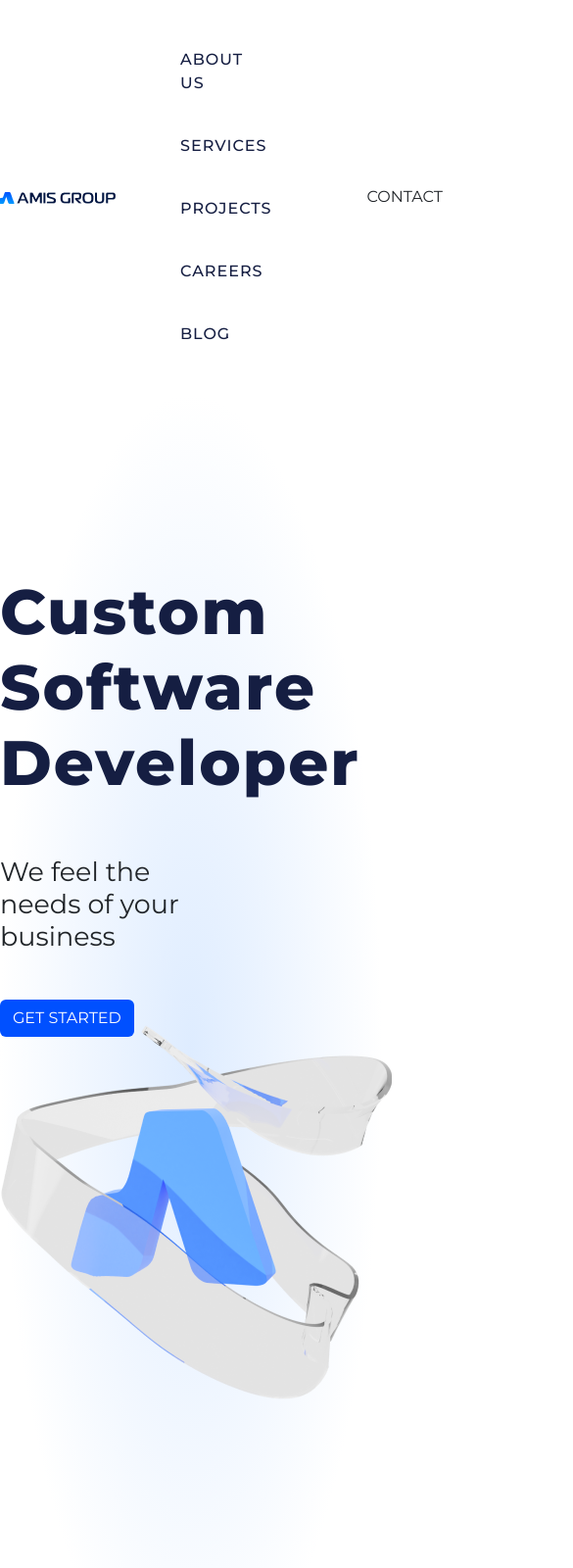
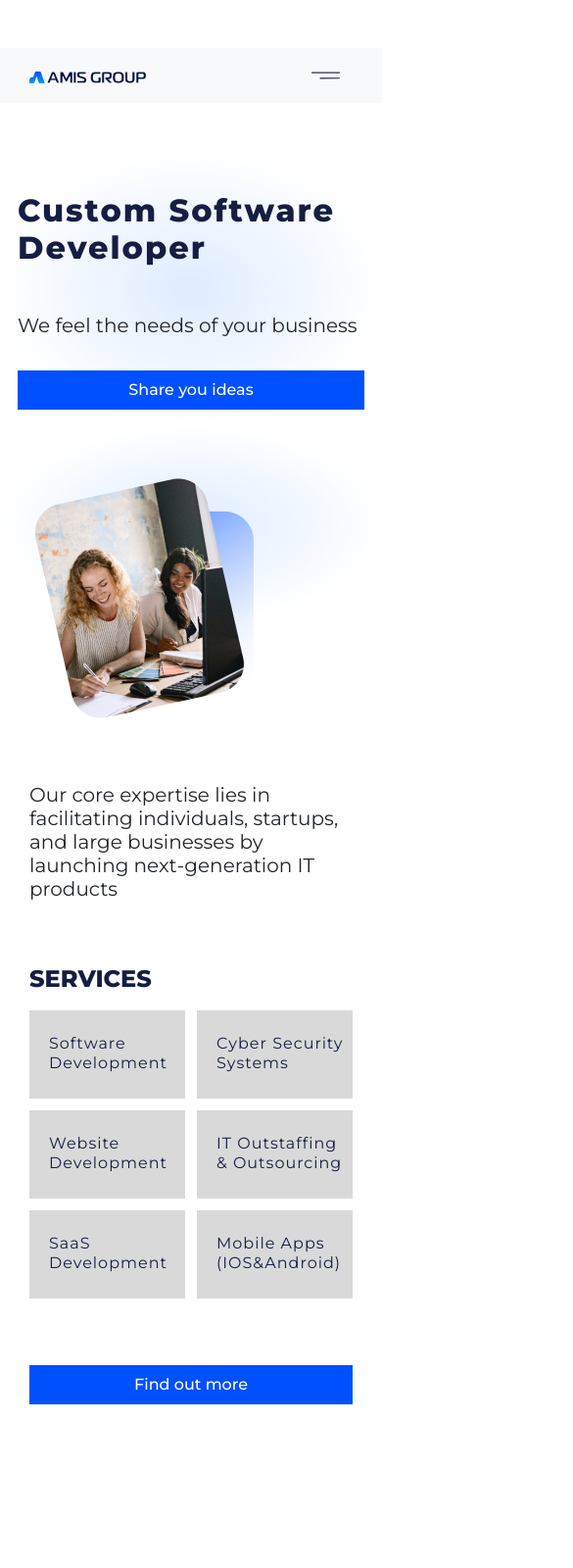
Before and after one commit to fuad123456/amis, a plain HTML site: page index.html in a window 390 px wide. Shown: the top 1600 px of the page at 98% size, 585 px wide, since content can reach past the window. After the commit the page ends 1538 px from the top, so only its background shows below. Drawn offline with nearby package versions, Linux system fonts and the light colour scheme.

Commit message:
feat: main-content our services

```diff
--- a/index.html
+++ b/index.html
@@ -11,13 +11,14 @@
 	<link rel="preconnect" href="https://fonts.googleapis.com">
 	<link rel="preconnect" href="https://fonts.gstatic.com" crossorigin>
 	<link href="https://fonts.googleapis.com/css2?family=Montserrat:wght@400;500;700;800&display=swap" rel="stylesheet">
+
 	<title>Document</title>
 </head>
 
 <body>
 
 	<header class="header">
-		<div class="container main-container">
+		<!-- <div class="container main-container">
 			<div class="header-container">
 				<div class="logo">
 					<img src="assets/svg/logo-light.png" alt="logo">
@@ -33,21 +34,54 @@
 				</nav>
 				<div class="btn-contact"><button class="btn btn-outline me-2">CONTACT</button></div>
 			</div>
-		</div>
+		</div> -->
+		<!-- <div class="container"> -->
+			<nav class="navbar navbar-expand-lg bg-light">
+				<div class="container center main-container">
+				  <a class="navbar-brand mr-64" href="#" >
+					<img src="./assets/svg/logo-light.png" alt="">
+				  </a>
+				  <button class="navbar-toggler" type="button" data-bs-toggle="collapse" data-bs-target="#navbarSupportedContent" aria-controls="navbarSupportedContent" aria-expanded="false" aria-label="Toggle navigation">
+					<span class="navbar-toggler-icon"></span>
+				  </button>
+				  <div class="collapse navbar-collapse" id="navbarSupportedContent">
+					<ul class="navbar-nav me-auto mb-2 mb-lg-0 justify-content-lg-between align-content-lg-center align-content-sm-start mr-64">
+					  <li class="nav-item">
+						<a class="nav-list__link" href="#">about us</a>
+					  </li>
+					  <li class="nav-item">
+						<a class="nav-list__link" href="#">services</a>
+					  </li>
+					  <li class="nav-item dropdown">
+						<a class="nav-list__link" href="#">projects</a>
+					  </li>
+					  <li class="nav-item">
+						<a class="nav-list__link" href="#">careers</a>
+					  </li>
+					  <li class="nav-item">
+						<a class="nav-list__link" href="#">blog</a>
+					  </li>
+					</ul>
+					<div class="btn-contact"><button class="btn btn-outline me-2">CONTACT</button></div>
+				  </div>
+				</div>
+			  </nav>
+		<!-- </div> -->
 	</header>
 	<main>
 		<section class="main-content pt-184">
 			<div class="container main-container">
 				<div class="row align-items-end gap-3">
-					<div class="col-7 sz align-items-end">
+					<div class="col-lg-7 col-sm-12 sz align-items-end">
 						<div class="main-blok">
-							<h1 class="main-section-title mb-56">Custom Software Developer</h1>
-							<p class="section-desc mb-48">We feel the needs of your business</p>
-							<button class="btn btn-color">GET STARTED</button>
+							<h1 class="main-section-title">Custom Software<br> Developer</h1>
+							<p class="section-desc ">We feel the needs of your business</p>
+							<button class="btn btn-color d-none d-lg-block">GET STARTED</button>
+							<button class="btn mobile-button btn-color d-block d-lg-none">Share you ideas</button>
 						</div>
 					</div>
-					<div class="col sz">
-						<div class="section-img">
+					<div class="col sz ">
+						<div class="section-img d-none d-lg-block">
 							<img src="assets/images/Amis3dlogo.png" alt="">
 						</div>
 					</div>
@@ -60,12 +94,16 @@
 				<div class="section-content">
 					<div class="df">
 						<div class="images">
-							<div class="women"><img src="./assets/images/Home-page-women.png" alt=""></div>
-							<div class="blue-ball"><img src="./assets/svg/Blue-ball.svg" alt=""></div>
-							<div class="line"><img src="./assets/svg/line.svg" alt=""></div>
-							<div class="figure"><img src="./assets/svg/Falling-figures.svg" alt=""></div>
+							<div class="women"><img src="./assets/images/Home-page-women.png" alt="">
+								<div class="images-content d-block d-lg-none"> Our core expertise lies in facilitating individuals, startups, and large businesses by launching next-generation IT products</div>
+							</div>
+							<div class="blue-ball d-none d-lg-block"><img src="./assets/svg/Blue-ball.svg" alt=""></div>
+							<div class="line d-none d-lg-block"><img src="./assets/svg/line.svg" alt=""></div>
+							<div class="figure d-none d-lg-block"><img src="./assets/svg/Falling-figures.svg" alt=""></div>
+
 						</div>
-						<div class="content-block">
+
+						<div class="content-block d-none d-lg-block">
 							<div class="block-header">
 								Our
 							</div>
@@ -77,6 +115,7 @@
 				</div>
 			</div>
 		</section>
+
 		<section class="section services">
 			<div class=" main-container">
 				<h2 class="section-title mb-88">services</h2>
@@ -88,11 +127,13 @@
 					<div class="services-item">SaaS Development</div>
 					<div class="services-item">Mobile Apps (IOS&Android)</div>
 				</div>
+				<button class="btn mobile-button btn-color d-block d-lg-none">Find out more</button>
 			</div>
 		</section>
+		<!--
 		<section class="section feedback">
 			<div class=" main-container">
-				<div class="feedback-header mb-48">Let’s disscus your project</div>
+				<div class="feedback-header mb-lg-48">Let’s disscus your project</div>
 				<form action="">
 					<div class="row gx-2 mb-16">
 						<div class="col">
@@ -151,7 +192,7 @@
 				<h2 class="section-title mb-60">Global team</h2>
 				<div class="offices">
 					<div class="offices-countries">
-						<div class="mb-56">Worldwide offices</div>
+						<div class="mb-lg-56">Worldwide offices</div>
 						<div class="row align-items-center">
 							<div class="col-auto df fdc">
 								<div class="mb-60">TAJIKISTAN</div>
@@ -200,7 +241,7 @@
 					<div class="col">
 						<div class="steps">
 							<div class="step-item">
-								<div class="step-title mb-48">Define a project</div>
+								<div class="step-title mb-lg-48">Define a project</div>
 								<div class="step-count">1</div>
 								<div class="arrow"><img src="./assets/svg/arrow-2.svg" alt="arrow"></div>
 							</div>
@@ -209,7 +250,7 @@
 					<div class="col">
 						<div class="steps">
 							<div class="step-item">
-								<div class="step-title mb-48">Design and Developing</div>
+								<div class="step-title mb-lg-48">Design and Developing</div>
 								<div class="step-count">2</div>
 								<div class="arrow"><img src="./assets/svg/arrow-2.svg" alt="arrow"></div>
 							</div>
@@ -218,7 +259,7 @@
 					<div class="col">
 						<div class="steps">
 							<div class="step-item">
-								<div class="step-title mb-48">Testing and Launch</div>
+								<div class="step-title mb-lg-48">Testing and Launch</div>
 								<div class="step-count">3</div>
 							</div>
 						</div>
@@ -228,12 +269,12 @@
 		</section>
 		<section class="section contacts">
 			<div class="main-container">
-				<h2 class="section-title mb-56">Contacts</h2>
+				<h2 class="section-title mb-lg-56">Contacts</h2>
 				<div class="section-desc mb-72">If you are looking for a reliable software development company or IT staff for your project, we are here to provide you with quality services</div>
 				<div class="emploees">
 					<div class="row">
 						<div class="col-6">
-							<div class="df aic mb-48">
+							<div class="df aic mb-lg-48">
 								<div class="avatar mr-30"><img src="./assets/images/ava-iskandar.png" alt="avatar" class="ava-img"></div>
 								<div class="employee">
 									<div class="employee-desc mb-16">Iskandar Zakirov,<br> Commercial Director<br>izkandar@amis-group.com</div>
@@ -307,7 +348,7 @@
 			</div>
 			<div class="footer-end">
 				<div class="secondary-container">
-					<div class="tac mb-56"><img src="./assets/svg/circle-4.svg" alt="circle"></div>
+					<div class="tac mb-lg-56"><img src="./assets/svg/circle-4.svg" alt="circle"></div>
 					<div class="df align-items-end ">
 						<div class="footer-end-blocks mr-50">
 							<div class="block-project">
@@ -331,10 +372,12 @@
 					</div>
 				</div>
 			</div>
-		</footer>
+		</footer> -->
 
 	</main>
-
+	<script src="js.js"></script>
+	<script src="https://cdn.jsdelivr.net/npm/@popperjs/core@2.11.6/dist/umd/popper.min.js" integrity="sha384-oBqDVmMz9ATKxIep9tiCxS/Z9fNfEXiDAYTujMAeBAsjFuCZSmKbSSUnQlmh/jp3" crossorigin="anonymous"></script>
+	<script src="https://cdn.jsdelivr.net/npm/bootstrap@5.2.2/dist/js/bootstrap.min.js" integrity="sha384-IDwe1+LCz02ROU9k972gdyvl+AESN10+x7tBKgc9I5HFtuNz0wWnPclzo6p9vxnk" crossorigin="anonymous"></script>
 </body>
 
 </html>
--- a/js.js
+++ b/js.js
@@ -0,0 +1,17 @@
+let menuIcon = document.querySelector('.navbar-toggler-icon')
+// setTimeout(function(){
+// 	console.log(menuIcon.style.backgroundImage);
+// },2000)
+menuIcon.style.backgroundImage='url("./assets/svg/menu-icon.svg")'
+menuIcon.addEventListener('click',function(){
+	console.log(this.style.backgroundImage);
+	if(this.style.backgroundImage==='url("./assets/svg/menu-icon.svg")'){
+		this.style.backgroundImage='url(./assets/svg/Close.svg)'
+		// console.log(222);
+	}
+	else if(this.style.backgroundImage!=='url(./assets/svg/menu-icon.svg)'){
+		this.style.backgroundImage='url(./assets/svg/menu-icon.svg)'
+		// console.log(111);
+		// console.log(this.style.backgroundImage);
+	}
+})
--- a/style.css
+++ b/style.css
@@ -17,18 +17,6 @@ body {
 	padding: 49px 0;
 
 }
-
-.header-container {
-	display: flex;
-	justify-content: flex-start;
-	align-items: center;
-
-}
-
-.logo {
-	margin-left: -13px;
-}
-
 .main-container {
 	max-width: 1000px;
 	margin: auto;
@@ -37,16 +25,30 @@ body {
 	max-width: 1440px;
 	margin: auto;
 }
+.header-container {
+	display: flex;
+	justify-content: space-between;
+	align-items: center;
+}
 .nav-list {
 	display: flex;
-	gap: 40px;
-	margin-left: 64px;
-	margin-right: 82px;
+	justify-content: space-between;
+
+	/* gap: 40px; */
+	/* margin-left: 64px;
+	margin-right: 82px; */
 }
+.logo {
+	margin-left: -13px;
+}
+
+
+
 
 .nav-list .nav-list__item {
 	list-style: none;
 	padding: 0 2px;
+	flex:1 1 0;
 }
 
 .nav-list__link {
@@ -61,7 +63,7 @@ body {
 
 /* MAIN-CONTENT */
 .main-content {
-
+	padding-top: 184px;
 	background-image: radial-gradient(50% 50% at 50% 50%, #DEECFF 0%, rgba(217, 217, 217, 0) 100%);
 	background-repeat: repeat;
 	padding-bottom: 311px;
@@ -89,6 +91,7 @@ body {
 .our {
 	padding-top: 130px;
 	height: 838px;
+	background: radial-gradient(50% 50% at 50% 50%, #DEECFF 0%, rgba(217, 217, 217, 0) 100%);
 }
 
 .our .section-content {}
@@ -99,7 +102,12 @@ body {
 	flex-direction: column;
 	position: relative;
 }
-
+.images-content{
+	margin-top: 62px;
+	font-weight: 400;
+	font-size: 20px;
+	line-height: 24px;
+}
 .images .blue-ball {
 	position: absolute;
 	top: 290px;
@@ -527,8 +535,14 @@ body {
 	text-transform: uppercase;
 }
 
-.mb-56 {
+.mb-lg-56 {
 	margin-bottom: 56px;
+}
+.mb-sm-48{
+	margin-bottom: 0;
+}
+.mb-sm-34{
+	margin-bottom: 0;
 }
 .mb-60{
 	margin-bottom: 60px;
@@ -542,7 +556,7 @@ body {
 .mb-24{
 	margin-bottom: 24px;
 }
-.mb-48 {
+.mb-lg-48 {
 	margin-bottom: 48px;
 }
 .mb-20{
@@ -566,6 +580,9 @@ body {
 .mr-30{
 	margin-right: 30px;
 }
+.mr-64{
+	margin-right: 64px !important;
+}
 .ml-38{
 	margin-left: 38px;
 }
@@ -575,12 +592,13 @@ body {
 .mr-50{
 	margin-right: 50px;
 }
+.mra{
+	margin-right: auto;
+}
 .mt-152{
 	margin-top: 152px;
 }
-.pt-184{
-	padding-top: 184px;
-}
+
 .pb-80{
 	padding-bottom: 0;
 }
@@ -652,6 +670,124 @@ body {
 	line-height: 20px;
 	text-align: left;
 }
+.mobile-button{
+	border-radius: 0;
+	padding: 10px 70px;
+	border: none;
+	color: #ffffff;
+	font-weight: 500;
+	font-size: 16px;
+	line-height: 20px;
+	cursor: pointer;
+	width: 100%;
+}
 .arrow-icon{
 	margin-top: 20px;
 }
+/* ////////////////////////////ADAPTIVE */
+.navbar-expand-lg .navbar-nav{
+	width:100%;
+}
+.navbar-toggler{
+	border: none;
+
+}
+.navbar-toggler:focus{
+	box-shadow: none;
+}
+.center{
+	align-items: center;
+}
+@media (min-width:760px) {
+	.main-section-title{
+		margin-bottom: 56px;
+	}
+	.section-desc{
+		margin-bottom: 48px;
+	}
+
+	.mb-lg-56{
+		margin-bottom: 56px;
+	}
+	.mb-sm-48{
+		margin-bottom: 0px;
+	}
+	.mb-sm-34{
+		margin-bottom: 0;
+	}
+	.mb-lg-48{
+		margin-bottom: 0;
+	}
+}
+@media (min-width:320px) and (max-width:760px) {
+	.main-container{
+		max-width:100%;
+		padding: 0 30px;
+	}
+	.navbar .navbar-toggler-icon{
+		background-image: url(./assets/svg/menu-icon.svg);
+	}
+	.main-content{
+		padding-top: 42px;
+	}
+	.main-section-title{
+		font-weight: 800;
+		font-size: 32px;
+		line-height: 38px;
+		margin-bottom: 48px;
+	}
+	.section-desc{
+	font-weight: 400;
+	font-size: 20px;
+	line-height: 24px;
+	margin-bottom: 34px;
+	}
+	.main-content{
+		padding-bottom: 0;
+	}
+	.our{
+		padding-top: 48px;
+		height:200px;
+	}
+	.services{
+		margin-top: 350px;
+	}
+	.services .mb-88{
+		margin-bottom: 18px;
+	}
+	.services-items{
+		gap: 12px;
+
+	}
+	.services-item{
+	min-width: 150px;
+	max-width: 100%;
+	flex: 1;
+	font-weight: 400;
+	font-size: 16px;
+	line-height: 20px;
+	background: #D9D9D9;
+	padding: 24px 5px 26px 20px;
+	}
+	.services .mobile-button{
+		margin-top: 68px;
+	}
+	.section-title{
+	font-weight: 800;
+	font-size: 24px;
+	line-height: 29px;
+	}
+	.mb-lg-56{
+		margin-bottom: 0;
+	}
+	.mb-sm-34{
+		margin-bottom: 34px;
+	}
+	.mb-lg-48{
+		/* margin-bottom: 0; */
+	}
+	.mb-sm-48{
+		margin-bottom: 48px;
+	}
+
+}
```
Also changed, not shown: assets/svg/Close.svg (added), assets/svg/menu-icon.svg (added).
